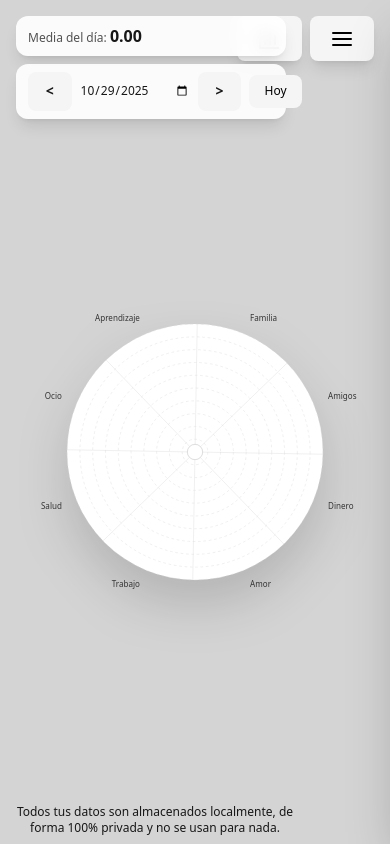
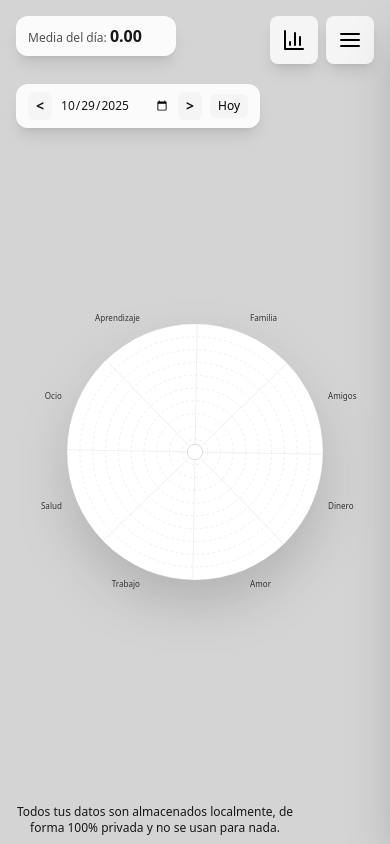
Before and after one commit to yosi90/rueda-mental, a React (Vite) app: page / in a window 390 px wide. Built offline with nearby package versions, Linux system fonts and the light colour scheme.

Commit message:
Responsividad de las cards arreglada

```diff
--- a/src/App.tsx
+++ b/src/App.tsx
@@ -714,8 +714,8 @@ export default function MentalWheelApp() {
             )}
 
             {/* Información flotante */}
-            <div className="fixed top-4 left-4 z-40 flex flex-col sm:flex-row gap-2 sm:gap-3 max-w-[calc(100%-120px)] sm:max-w-none">
-                <div className={`rounded-xl sm:rounded-2xl ${theme.card} backdrop-blur-sm px-3 sm:px-4 py-2 sm:py-3 shadow-lg`}>
+            <div className="fixed top-4 left-4 z-40 flex flex-col sm:flex-row gap-2 sm:gap-3">
+                <div className={`rounded-xl sm:rounded-2xl ${theme.card} backdrop-blur-sm px-3 sm:px-4 py-2 sm:py-3 shadow-lg w-fit min-w-40 sm: min-w-none`}>
                     <div className={`text-xs sm:text-sm ${theme.textMuted}`}>
                         {hoverInfo ? (
                             <HoverText sectors={sectors} hoverInfo={hoverInfo} darkMode={darkMode} />
@@ -725,7 +725,7 @@ export default function MentalWheelApp() {
                     </div>
                 </div>
 
-                <div className={`rounded-xl sm:rounded-2xl ${theme.card} backdrop-blur-sm px-3 sm:px-4 py-2 sm:py-3 shadow-lg`}>
+                <div className={`rounded-xl sm:rounded-2xl ${theme.card} backdrop-blur-sm px-3 sm:px-4 py-2 sm:py-3 mt-5 sm:mt-0 shadow-lg`}>
                     <div className="flex items-center gap-2">
                         <button
                             onClick={() => {
--- a/src/index.css
+++ b/src/index.css
@@ -36,22 +36,3 @@ h1 {
   font-size: 3.2em;
   line-height: 1.1;
 }
-
-button {
-  border-radius: 8px;
-  border: 1px solid transparent;
-  padding: 0.6em 1.2em;
-  cursor: pointer;
-  transition: border-color 0.25s;
-}
-button:hover {
-  border-color: #646cff;
-}
-button:focus,
-button:focus-visible {
-  outline: 4px auto -webkit-focus-ring-color;
-}
-
-button.padding-esp{
- padding: 3px;
-}
```
